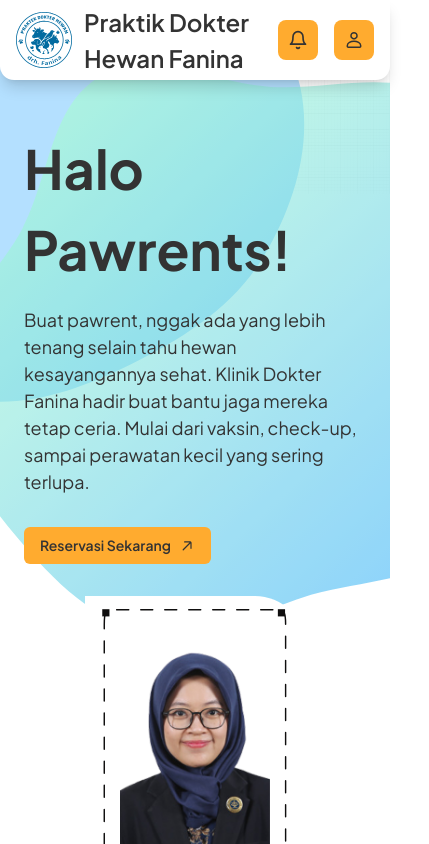
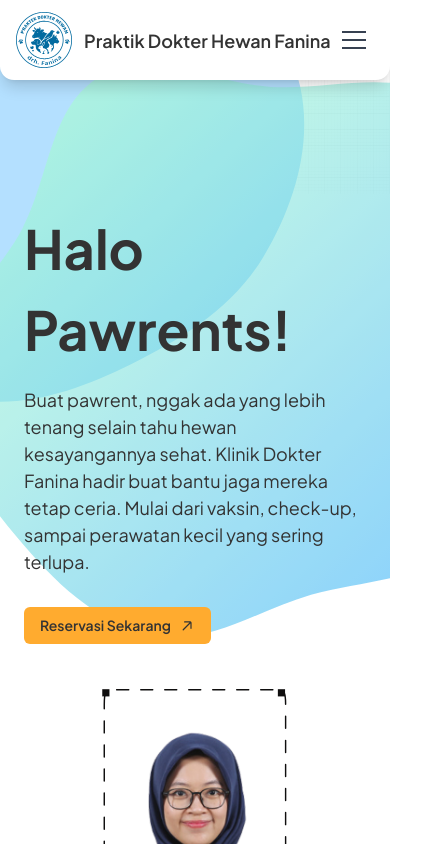
Before and after one commit to gantarimentari/compro-PAD, a Next.js app: page / in a window 390 px wide. Shown: the top 844 px of the page, 429 px wide, since content can reach past the window. Built offline with nearby package versions, Linux system fonts and the light colour scheme.

Commit message:
adding resposive header

```diff
--- a/components/contents/ArticleCMSApp.jsx
+++ b/components/contents/ArticleCMSApp.jsx
@@ -278,7 +278,7 @@ const ArticleCard = ({ article, onReadClick }) => {
             {/* Content Section - PERBAIKAN: Hapus height tetap, biarkan auto */}
             <div className="relative pt-4 px-4 pb-0 flex flex-col flex-grow ">
                 {/* ini tu svg yang garis itu */}
-              <ModalDashedBorder className="absolute inset-0  z-0 pointer-events-none p-2 "/>
+              <ModalDashedBorder className="absolute inset-0  z-0 pointer-events-none p-2 stroke-accent-yellow-300"/>
 
 
 
--- a/components/shared/Footer.jsx
+++ b/components/shared/Footer.jsx
@@ -17,8 +17,8 @@ export default function Footer({
   const svgStyle = footerSvg
     ? {
         backgroundImage: `url(${footerSvg})`,
-        backgroundRepeat: "repeat",
-        backgroundSize: "auto",
+        backgroundRepeat: "no-repeat",
+        backgroundSize: "cover", // atau "contain" tergantung kebutuhan
         backgroundPosition: "center",
       }
     : {};
@@ -73,10 +73,9 @@ export default function Footer({
 
   return (
     <footer
-      className={`${footerClass} w-full relative`}
+      className={`${footerClass} w-full pt-12 md:pt-16 lg:pt-20 pb-6`}
       style={combinedStyle}
     >
-      <div className="pt-8 md:pt-12 lg:pt-16 pb-6">
       <div className="max-w-7xl mx-auto px-4 sm:px-6 lg:px-16">
         {/* Main Content - Contact Info & Map */}
         <div className="grid grid-cols-1 lg:grid-cols-2 gap-8 lg:gap-12 xl:gap-16">
@@ -164,14 +163,13 @@ export default function Footer({
           </div>
         </div>
 
-        {/* Copyright Section */}
+
         <div className="mt-12 md:mt-14 pt-6">
           <div className="text-center text-sm md:text-base font-semibold text-white">
             {data.copyrightText}
           </div>
         </div>
       </div>
-      </div>
     </footer>
   );
 }
--- a/components/shared/Header.jsx
+++ b/components/shared/Header.jsx
@@ -2,15 +2,16 @@
 
 // import React from "react";
 import React, { useState, useEffect } from "react";
-import { NotificationIcon,UserIcon } from "@ds/icons";
+import { NotificationIcon, UserIcon, CloseIcon } from "@ds/icons";
 import Link from "next/link";
 
 export default function Header() {
   // SIMULASI STATE LOGIN
     // Ubah nilainya menjadi true untuk melihat tampilan "Sudah Login"
     // Ubah nilainya menjadi false untuk melihat tampilan "Belum Login"
-    const [isLoggedIn, setIsLoggedIn] = useState(true);
+    const [isLoggedIn, setIsLoggedIn] = useState(false);
     const [isScrolled, setIsScrolled] = useState(false);
+
 
     // Fungsi simulasi logout
     const handleLogout = () => {
@@ -24,14 +25,21 @@ export default function Header() {
       window.addEventListener('scroll', handleScroll, {passive: true});
       return () => window.removeEventListener('scroll', handleScroll);
     }, []);
+    const [isMenuOpen, setIsMenuOpen] = useState(false);
+    const toggleMenu = () => {
+    setIsMenuOpen(!isMenuOpen);
+    };
 
 
   return (
-    <header className={`${
+    <header className={`
+
+      ${
+
       isScrolled
-        ? " sticky top-4 mx-auto scale-95 rounded-[14px]"
+        ? "  fixed top-4  scale-95 rounded-[14px]"
         : " scale-100"
-    } w-full bg-white shadow-e2 rounded-b-[14px] overflow-hidden shadow-e4 transition-all duration-1000 ease-in-out z-50 origin-center`}>
+    }   w-full bg-white shadow-e2 rounded-b-[14px]  shadow-e4 transition-all duration-1000 ease-in-out z-50 origin-top`}>
 
       <div className=" mx-auto px-4 sm:px-6 ">
         <div className="flex items-center justify-between h-20">
@@ -42,13 +50,13 @@ export default function Header() {
               src="/logo.svg"
               alt="Company Logo"
             />
-            <h1 className="text-h-7 text-accent-neutral-1000 font-semibold">
+            <h1 className="md:text-h-7 text-accent-neutral-1000 font-semibold text-body-1">
               Praktik Dokter Hewan Fanina
             </h1>
           </div>
 
-          {/* Action Links */}
-          <div className="flex items-center gap-4">
+          {/* Action Links - Desktop */}
+          <div className="hidden lg:flex items-center gap-4">
             {/* Navigation Links */}
             <nav className="hidden md:flex items-center space-x-8">
               <Link href="/" className="text-body-1 text-accent-neutral-1000  transition-colors">
@@ -65,14 +73,94 @@ export default function Header() {
               <NotificationIcon className="w-5 h-5" />
             </button>
 
- {/* 3. Logic Kondisional untuk Bagian Action */}
-              {isLoggedIn ? (
-                <UserActions handleLogout={handleLogout} />
-              ) : (
-                <AuthActions />
-                        )}
+            {/* Logic Kondisional untuk Bagian Action */}
+            {isLoggedIn ? (
+              <UserActions handleLogout={handleLogout} />
+            ) : (
+              <AuthActions />
+            )}
+          </div>
 
+          {/* Burger Button - Mobile, di kanan */}
+          <button
+            onClick={toggleMenu}
+            className="lg:hidden flex flex-col justify-center items-center gap-1.5 p-2 w-10 h-10 focus:outline-none"
+            aria-label="Toggle menu">
+            <span className={`block w-6 h-0.5 bg-gray-700 transition-all duration-300 ${isMenuOpen ? 'rotate-45 translate-y-2' : ''}`}></span>
+            <span className={`block w-6 h-0.5 bg-gray-700 transition-all duration-300 ${isMenuOpen ? 'opacity-0' : ''}`}></span>
+            <span className={`block w-6 h-0.5 bg-gray-700 transition-all duration-300 ${isMenuOpen ? '-rotate-45 -translate-y-2' : ''}`}></span>
+          </button>
+        </div>
 
+        {/* Mobile Menu Dropdown - Horizontal */}
+        <div className={`lg:hidden overflow-hidden transition-all duration-300 ease-in-out ${isMenuOpen ? 'max-h-96 opacity-100' : 'max-h-0 opacity-0'}`}>
+          <div className="px-4 py-4 space-y-3">
+            {/* Navigation Links - Horizontal */}
+            <nav className="flex flex-col items-center justify-center gap-4">
+              <Link
+                href="/"
+                className="text-body-1 text-accent-neutral-1000 py-2 transition-colors hover:text-accent-blue-300"
+                onClick={toggleMenu}
+              >
+                Home
+              </Link>
+              <Link
+                href="/galery"
+                className="text-body-1 text-accent-neutral-1000 py-2 transition-colors hover:text-accent-blue-300"
+                onClick={toggleMenu}
+              >
+                Galeri
+              </Link>
+              <Link
+                href="/article"
+                className="text-body-1 text-accent-neutral-1000 py-2 transition-colors hover:text-accent-blue-300"
+                onClick={toggleMenu}
+              >
+                Artikel
+              </Link>
+            </nav>
+
+            {/* Buttons - Horizontal */}
+            <div className="flex flex-col items-center justify-center gap-3 pt-2">
+              {/* Notifikasi Button */}
+              <button className="w-full bg-accent-yellow-300 text-accent-neutral-1000 rounded-lg px-4 py-3 text-body-2 font-medium flex items-center justify-center gap-2 hover:bg-accent-yellow-400 transition-colors">
+                <NotificationIcon className="w-5 h-5" />
+                Notifikasi
+              </button>
+
+              {/* Login Button */}
+              {!isLoggedIn && (
+                <>
+                  <Link
+                    href="/auth/login"
+                    className="w-full bg-accent-yellow-300 text-accent-neutral-1000 rounded-lg px-4 py-3 text-body-2 font-medium text-center hover:bg-accent-yellow-400 transition-colors"
+                    onClick={toggleMenu}
+                  >
+                    Login
+                  </Link>
+
+                  <Link
+                    href="/auth/register"
+                    className="w-full bg-white border-2 border-accent-yellow-300 text-accent-neutral-1000 rounded-lg px-4 py-3 text-body-2 font-medium text-center hover:bg-accent-neutral-200 transition-colors"
+                    onClick={toggleMenu}
+                  >
+                    Register
+                  </Link>
+                </>
+              )}
+
+              {/* User Actions jika sudah login */}
+              {isLoggedIn && (
+                <Link
+                  href="/profile"
+                  className="bg-accent-yellow-300 text-accent-neutral-1000 rounded-lg px-4 py-3 text-body-2 font-medium flex items-center justify-center gap-2 hover:bg-accent-yellow-400 transition-colors"
+                  onClick={toggleMenu}
+                >
+                  <UserIcon className="w-5 h-5" />
+                  Profile
+                </Link>
+              )}
+            </div>
           </div>
         </div>
       </div>
--- a/layout/landingPage/About.jsx
+++ b/layout/landingPage/About.jsx
@@ -11,7 +11,7 @@ export default function About() {
   return (
 
     <div
-      className="relative w-full bg-accent-blue-500 py-4 md:py-4 overflow-hidden"
+      className="relative w-full bg-accent-blue-500 py-4 md:py-4 overflow-x-hidden"
       style={{
         // Dua background: kiri & kanan. Digeser ke luar agar hanya setengah yang kelihatan.
         backgroundImage:
--- a/layout/landingPage/Profile.jsx
+++ b/layout/landingPage/Profile.jsx
@@ -142,37 +142,12 @@ export default function Profile() {
       </div>
 
       {/* Selendang Section - Layered */}
-      <div className="relative overflow-hidden z-30" style={{
+      <div className="relative  z-30" style={{
         height: 'auto',
         width: '120vw',
         marginLeft: 'calc(-60vw + 50%)',
         maxWidth: 'none'
       }}>
-        <style jsx>{`
-          @keyframes slideRightToLeft {
-            0% {
-              transform: translate(1%, 1%);
-            }
-            50% {
-              transform: translate(-1%, -1%);
-            }
-            100% {
-              transform: translate(1%, 1%);
-            }
-          }
-
-          @keyframes slideLeftToRight {
-            0% {
-              transform: translate(-1%, -1%);
-            }
-            50% {
-              transform: translate(1%, 1%);
-            }
-            100% {
-              transform: translate(-1%, -1%);
-            }
-          }
-        `}</style>
 
         {/* Selendang Bawah - animasi kiri ke kanan */}
         <img
--- a/src/app/globals.css
+++ b/src/app/globals.css
@@ -8,7 +8,7 @@
 
 @layer base {
   body {
-
+    overflow-x: hidden;
     font-family: var(--font-primary), var(--font-secondary), sans-serif;
   }
 }
@@ -20,6 +20,29 @@
             transform: rotate(360deg);
           }
         }
+@keyframes slideRightToLeft {
+            0% {
+              transform: translate(1%, 1%);
+            }
+            50% {
+              transform: translate(-1%, -1%);
+            }
+            100% {
+              transform: translate(1%, 1%);
+            }
+          }
+
+          @keyframes slideLeftToRight {
+            0% {
+              transform: translate(-1%, -1%);
+            }
+            50% {
+              transform: translate(1%, 1%);
+            }
+            100% {
+              transform: translate(-1%, -1%);
+            }
+          }
 /* Hapus semua kode @theme dan @utility di bawah ini! */
 /* Design Tokens - Tailwind v4 Style */
 /* @theme {
--- a/src/app/page.jsx
+++ b/src/app/page.jsx
@@ -21,10 +21,10 @@ const blobSvg = "/Assets/blob.svg";
     backgroundRepeat: 'no-repeat, no-repeat',
   };
   return (
-    <div className="min-h-screen flex flex-col relative"
+    <div className="min-h-screen flex flex-col relative overflow-x-hidden"
      style={backgroundStyle}>
        <Header />
-        <main className="flex-grow">
+        <main className="pt-20">
           <Profile />
           <Content />
           <About />
```
